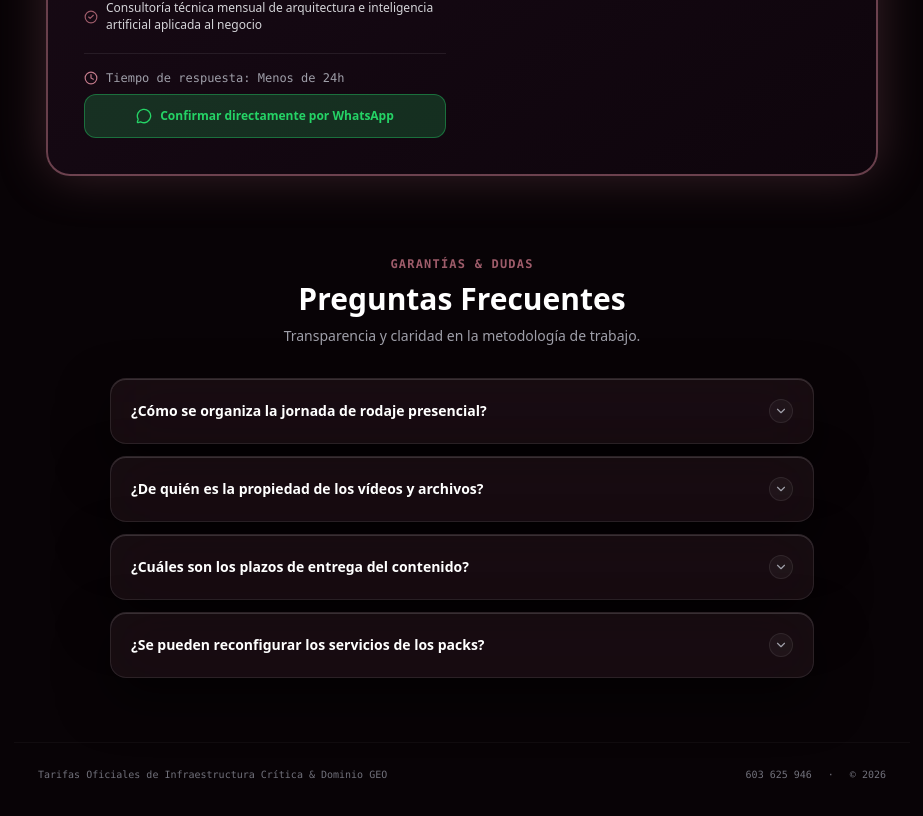
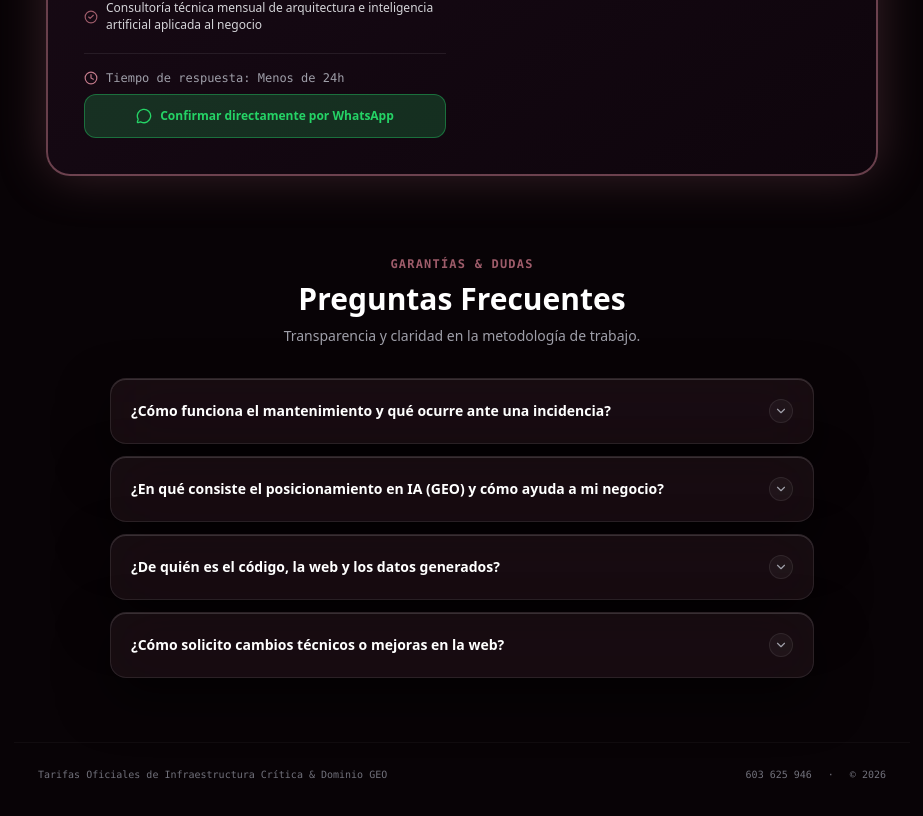
Before and after one commit to parpellgrowthpartner-droid/web-parpell, a Next.js app: page /p/enterprise-tecnologia in a window 1280 px wide. Shown: the part 2121-2937 px from the top of the page, without its empty margins (178-1101 px from the left). Built offline with nearby package versions, Linux system fonts and the light colour scheme.

Commit message:
Actualizar FAQs en paginas de tecnologia

```diff
--- a/src/app/p/enterprise-tecnologia/page.tsx
+++ b/src/app/p/enterprise-tecnologia/page.tsx
@@ -1,6 +1,12 @@
 import type { Metadata } from "next";
 import { ShieldCheck, Sparkles, LineChart, Code2 } from "lucide-react";
-import { PricingLandingTemplate, PricingPack, ServiceItem, ValuePillar } from "@/components/PricingLandingTemplate";
+import {
+  PricingLandingTemplate,
+  PricingPack,
+  ServiceItem,
+  ValuePillar,
+  FaqItem,
+} from "@/components/PricingLandingTemplate";
 
 export const metadata: Metadata = {
   title: "Infraestructura Crítica, SEO Corporativo & Dominio GEO (IA)",
@@ -31,6 +37,25 @@ const techPillars: ValuePillar[] = [
     title: "Código 100% Tuyo",
     subtitle: "Sin ataduras ni plantillas",
     icon: <Code2 className="w-4 h-4" />,
+  },
+];
+
+const techFaqs: FaqItem[] = [
+  {
+    q: "¿Cómo funciona el mantenimiento y qué ocurre ante una incidencia?",
+    a: "Monitorizamos la salud de tu web de forma continua. Si surge cualquier problema técnico, caída de servidor o fallo de seguridad, actuamos de inmediato con copias de seguridad redundantes y restauración garantizada.",
+  },
+  {
+    q: "¿En qué consiste el posicionamiento en IA (GEO) y cómo ayuda a mi negocio?",
+    a: "Optimizamos la arquitectura técnica, datos estructurados (Schema) y la huella digital de tu web para que modelos como ChatGPT, Claude, Perplexity y Google te reconozcan y te recomienden cuando los usuarios buscan tus servicios.",
+  },
+  {
+    q: "¿De quién es el código, la web y los datos generados?",
+    a: "El 100% del código fuente, configuraciones, bases de datos y accesos pertenecen exclusivamente a tu empresa. No aplicamos ningún tipo de permanencia ni bloqueo técnico.",
+  },
+  {
+    q: "¿Cómo solicito cambios técnicos o mejoras en la web?",
+    a: "Dispones de canal directo con el socio técnico para solicitar ajustes, evolutivos o revisiones de analítica según las horas incluidas en tu pack, sin tickets lentos ni intermediarios.",
   },
 ];
 
@@ -142,6 +167,7 @@ export default function PricingEnterpriseTecnologiaPage() {
       packs={packsGrande}
       servicesBreakdown={servicesGrande}
       valuePillars={techPillars}
+      faqs={techFaqs}
       footerTitle="Tarifas Oficiales de Infraestructura Crítica & Dominio GEO"
       footerNote="Packs sujetos a reconfiguración según los requerimientos del proyecto. El alcance de cada propuesta es flexible, permitiéndonos priorizar áreas o escalar la operativa técnica para asegurar que el resultado final sea impecable."
     />
--- a/src/app/p/growth-tecnologia/page.tsx
+++ b/src/app/p/growth-tecnologia/page.tsx
@@ -1,6 +1,12 @@
 import type { Metadata } from "next";
 import { ShieldCheck, Sparkles, LineChart, Code2 } from "lucide-react";
-import { PricingLandingTemplate, PricingPack, ServiceItem, ValuePillar } from "@/components/PricingLandingTemplate";
+import {
+  PricingLandingTemplate,
+  PricingPack,
+  ServiceItem,
+  ValuePillar,
+  FaqItem,
+} from "@/components/PricingLandingTemplate";
 
 export const metadata: Metadata = {
   title: "Packs & Tarifas de Escalado Tecnológico y Motor GEO",
@@ -31,6 +37,25 @@ const techPillars: ValuePillar[] = [
     title: "Código 100% Tuyo",
     subtitle: "Sin ataduras ni plantillas",
     icon: <Code2 className="w-4 h-4" />,
+  },
+];
+
+const techFaqs: FaqItem[] = [
+  {
+    q: "¿Cómo funciona el mantenimiento y qué ocurre ante una incidencia?",
+    a: "Monitorizamos la salud de tu web de forma continua. Si surge cualquier problema técnico, caída de servidor o fallo de seguridad, actuamos de inmediato con copias de seguridad redundantes y restauración garantizada.",
+  },
+  {
+    q: "¿En qué consiste el posicionamiento en IA (GEO) y cómo ayuda a mi negocio?",
+    a: "Optimizamos la arquitectura técnica, datos estructurados (Schema) y la huella digital de tu web para que modelos como ChatGPT, Claude, Perplexity y Google te reconozcan y te recomienden cuando los usuarios buscan tus servicios.",
+  },
+  {
+    q: "¿De quién es el código, la web y los datos generados?",
+    a: "El 100% del código fuente, configuraciones, bases de datos y accesos pertenecen exclusivamente a tu empresa. No aplicamos ningún tipo de permanencia ni bloqueo técnico.",
+  },
+  {
+    q: "¿Cómo solicito cambios técnicos o mejoras en la web?",
+    a: "Dispones de canal directo con el socio técnico para solicitar ajustes, evolutivos o revisiones de analítica según las horas incluidas en tu pack, sin tickets lentos ni intermediarios.",
   },
 ];
 
@@ -142,6 +167,7 @@ export default function PricingGrowthTecnologiaPage() {
       packs={packsMediana}
       servicesBreakdown={servicesMediana}
       valuePillars={techPillars}
+      faqs={techFaqs}
       footerTitle="Tarifas Oficiales de Escalado Tecnológico & Motor GEO"
       footerNote="Packs sujetos a reconfiguración según los requerimientos del proyecto. El alcance de cada propuesta es flexible, permitiéndonos priorizar áreas o escalar la operativa técnica para asegurar que el resultado final sea impecable."
     />
--- a/src/app/p/start-tecnologia/page.tsx
+++ b/src/app/p/start-tecnologia/page.tsx
@@ -1,6 +1,12 @@
 import type { Metadata } from "next";
 import { ShieldCheck, Sparkles, LineChart, Code2 } from "lucide-react";
-import { PricingLandingTemplate, PricingPack, ServiceItem, ValuePillar } from "@/components/PricingLandingTemplate";
+import {
+  PricingLandingTemplate,
+  PricingPack,
+  ServiceItem,
+  ValuePillar,
+  FaqItem,
+} from "@/components/PricingLandingTemplate";
 
 export const metadata: Metadata = {
   title: "Packs & Tarifas de Mantenimiento Web y Posicionamiento IA",
@@ -31,6 +37,25 @@ const techPillars: ValuePillar[] = [
     title: "Código 100% Tuyo",
     subtitle: "Sin ataduras ni plantillas",
     icon: <Code2 className="w-4 h-4" />,
+  },
+];
+
+const techFaqs: FaqItem[] = [
+  {
+    q: "¿Cómo funciona el mantenimiento y qué ocurre ante una incidencia?",
+    a: "Monitorizamos la salud de tu web de forma continua. Si surge cualquier problema técnico, caída de servidor o fallo de seguridad, actuamos de inmediato con copias de seguridad redundantes y restauración garantizada.",
+  },
+  {
+    q: "¿En qué consiste el posicionamiento en IA (GEO) y cómo ayuda a mi negocio?",
+    a: "Optimizamos la arquitectura técnica, datos estructurados (Schema) y la huella digital de tu web para que modelos como ChatGPT, Claude, Perplexity y Google te reconozcan y te recomienden cuando los usuarios buscan tus servicios.",
+  },
+  {
+    q: "¿De quién es el código, la web y los datos generados?",
+    a: "El 100% del código fuente, configuraciones, bases de datos y accesos pertenecen exclusivamente a tu empresa. No aplicamos ningún tipo de permanencia ni bloqueo técnico.",
+  },
+  {
+    q: "¿Cómo solicito cambios técnicos o mejoras en la web?",
+    a: "Dispones de canal directo con el socio técnico para solicitar ajustes, evolutivos o revisiones de analítica según las horas incluidas en tu pack, sin tickets lentos ni intermediarios.",
   },
 ];
 
@@ -142,6 +167,7 @@ export default function PricingStartTecnologiaPage() {
       packs={packsPequena}
       servicesBreakdown={servicesPequena}
       valuePillars={techPillars}
+      faqs={techFaqs}
       footerTitle="Tarifas Oficiales de Mantenimiento Web, SEO & Posicionamiento IA"
       footerNote="Packs sujetos a reconfiguración según los requerimientos del proyecto. El alcance de cada propuesta es flexible, permitiéndonos priorizar áreas o escalar la operativa técnica para asegurar que el resultado final sea impecable."
     />
```
